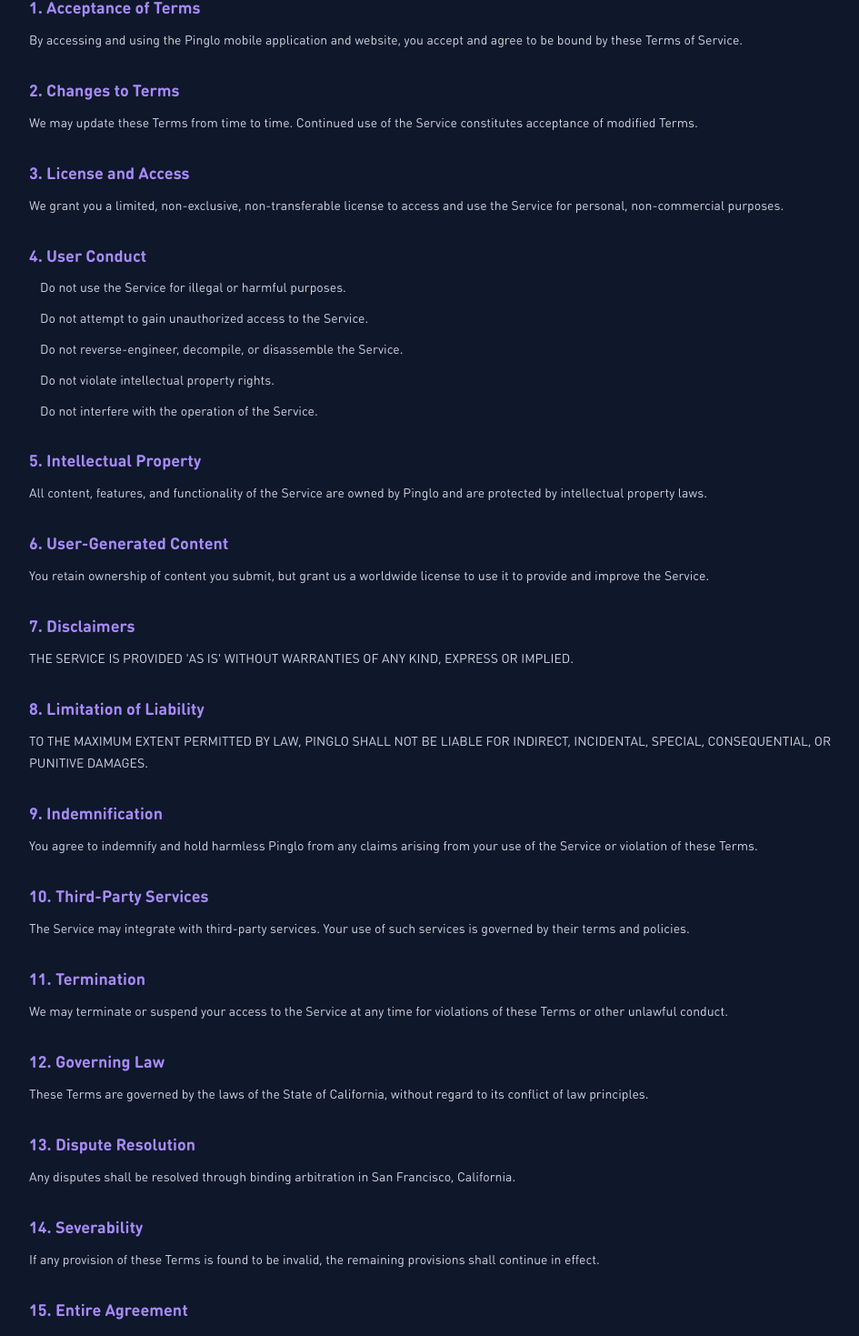
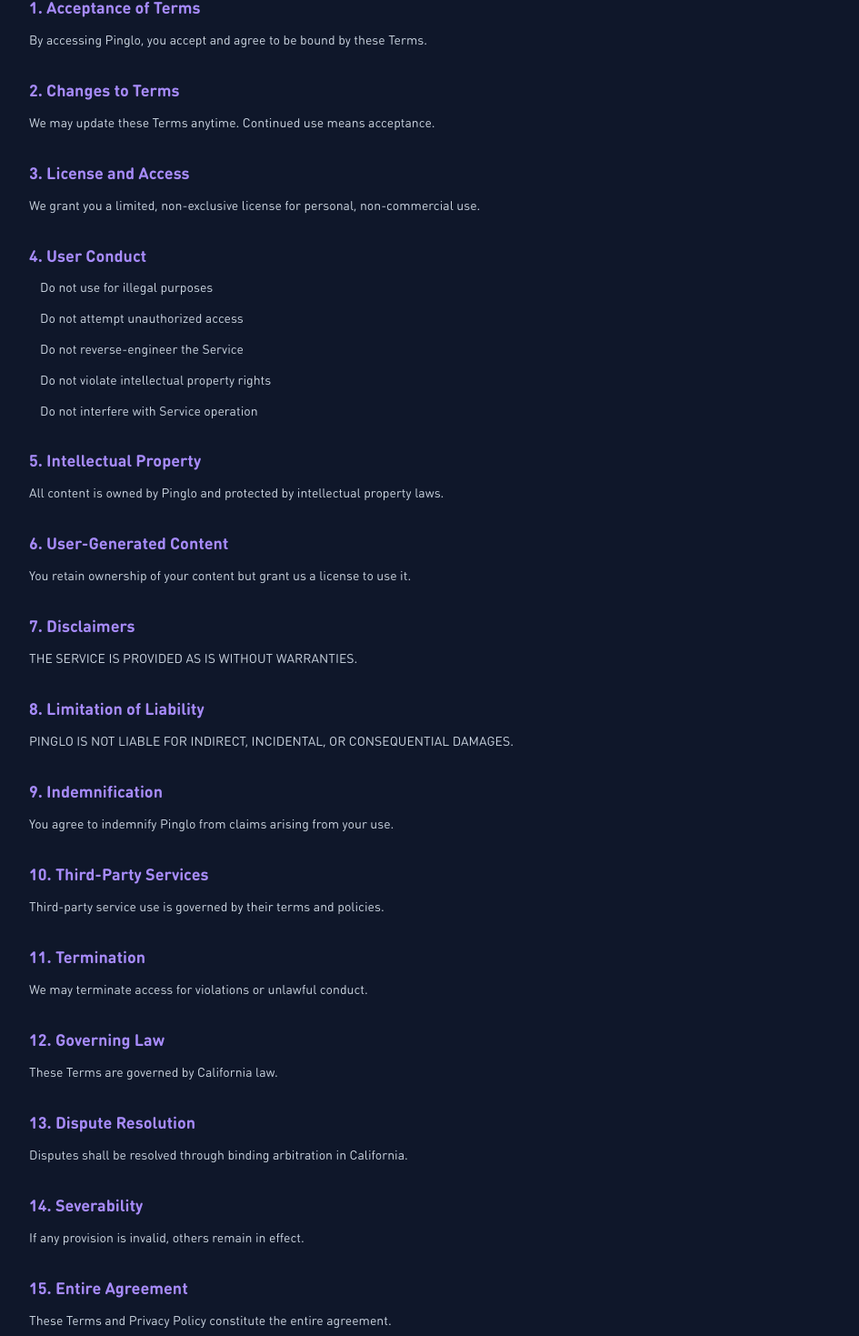
Before and after one commit to lujo18/pinglo-website, a Next.js app: page /legal/terms in a window 1280 px wide. Shown: the part 300-1769 px from the top of the page at 91% size, without its empty margins (158-1103 px from the left). Built offline with nearby package versions, Linux system fonts and the light colour scheme; what @tamagui/config, @tamagui/theme-builder would draw is missing.

Commit message:
Fix: rewrite legal pages with proper quote escaping

```diff
--- a/src/app/legal/terms/page.tsx
+++ b/src/app/legal/terms/page.tsx
@@ -4,44 +4,38 @@ export default function TermsPage() {
   return (
     <div style={{ width: '100%', backgroundColor: '#0f172a', padding: '60px 20px', display: 'flex', flexDirection: 'column', alignItems: 'center', gap: '40px' }}>
       <div style={{ display: 'flex', flexDirection: 'column', alignItems: 'center', gap: '16px', maxWidth: '900px' }}>
-        <h1 style={{ fontSize: '44px', fontWeight: '800', textAlign: 'center', color: '#f1f5f9', margin: 0 }}>
-          Terms of Service
-        </h1>
-        <p style={{ fontSize: '16px', color: '#cbd5e1', textAlign: 'center', margin: 0 }}>
-          Effective Date: October 31, 2025
-        </p>
+        <h1 style={{ fontSize: '44px', fontWeight: '800', textAlign: 'center', color: '#f1f5f9', margin: 0 }}>Terms of Service</h1>
+        <p style={{ fontSize: '16px', color: '#cbd5e1', textAlign: 'center', margin: 0 }}>Effective Date: October 31, 2025</p>
       </div>
 
       <div style={{ width: '100%', maxWidth: '900px', display: 'flex', flexDirection: 'column', gap: '32px' }}>
-        <SectionComponent number="1" title="Acceptance of Terms" content="By accessing and using the Pinglo mobile application and website, you accept and agree to be bound by these Terms of Service." />
-        <SectionComponent number="2" title="Changes to Terms" content="We may update these Terms from time to time. Continued use of the Service constitutes acceptance of modified Terms." />
-        <SectionComponent number="3" title="License and Access" content="We grant you a limited, non-exclusive, non-transferable license to access and use the Service for personal, non-commercial purposes." />
-        <SectionComponent number="4" title="User Conduct" bullets={['Do not use the Service for illegal or harmful purposes.', 'Do not attempt to gain unauthorized access to the Service.', 'Do not reverse-engineer, decompile, or disassemble the Service.', 'Do not violate intellectual property rights.', 'Do not interfere with the operation of the Service.']} />
-        <SectionComponent number="5" title="Intellectual Property" content="All content, features, and functionality of the Service are owned by Pinglo and are protected by intellectual property laws." />
-        <SectionComponent number="6" title="User-Generated Content" content="You retain ownership of content you submit, but grant us a worldwide license to use it to provide and improve the Service." />
-        <SectionComponent number="7" title="Disclaimers" content="THE SERVICE IS PROVIDED 'AS IS' WITHOUT WARRANTIES OF ANY KIND, EXPRESS OR IMPLIED." />
-        <SectionComponent number="8" title="Limitation of Liability" content="TO THE MAXIMUM EXTENT PERMITTED BY LAW, PINGLO SHALL NOT BE LIABLE FOR INDIRECT, INCIDENTAL, SPECIAL, CONSEQUENTIAL, OR PUNITIVE DAMAGES." />
-        <SectionComponent number="9" title="Indemnification" content="You agree to indemnify and hold harmless Pinglo from any claims arising from your use of the Service or violation of these Terms." />
-        <SectionComponent number="10" title="Third-Party Services" content="The Service may integrate with third-party services. Your use of such services is governed by their terms and policies." />
-        <SectionComponent number="11" title="Termination" content="We may terminate or suspend your access to the Service at any time for violations of these Terms or other unlawful conduct." />
-        <SectionComponent number="12" title="Governing Law" content="These Terms are governed by the laws of the State of California, without regard to its conflict of law principles." />
-        <SectionComponent number="13" title="Dispute Resolution" content="Any disputes shall be resolved through binding arbitration in San Francisco, California." />
-        <SectionComponent number="14" title="Severability" content="If any provision of these Terms is found to be invalid, the remaining provisions shall continue in effect." />
-        <SectionComponent number="15" title="Entire Agreement" content="These Terms, along with our Privacy Policy, constitute the entire agreement between you and Pinglo." />
-        <SectionComponent number="16" title="Contact" bullets={['For questions: hello@pinglo.app']} />
+        <Sec n="1" t="Acceptance of Terms" c="By accessing Pinglo, you accept and agree to be bound by these Terms." />
+        <Sec n="2" t="Changes to Terms" c="We may update these Terms anytime. Continued use means acceptance." />
+        <Sec n="3" t="License and Access" c="We grant you a limited, non-exclusive license for personal, non-commercial use." />
+        <Sec n="4" t="User Conduct" b={['Do not use for illegal purposes', 'Do not attempt unauthorized access', 'Do not reverse-engineer the Service', 'Do not violate intellectual property rights', 'Do not interfere with Service operation']} />
+        <Sec n="5" t="Intellectual Property" c="All content is owned by Pinglo and protected by intellectual property laws." />
+        <Sec n="6" t="User-Generated Content" c="You retain ownership of your content but grant us a license to use it." />
+        <Sec n="7" t="Disclaimers" c="THE SERVICE IS PROVIDED AS IS WITHOUT WARRANTIES." />
+        <Sec n="8" t="Limitation of Liability" c="PINGLO IS NOT LIABLE FOR INDIRECT, INCIDENTAL, OR CONSEQUENTIAL DAMAGES." />
+        <Sec n="9" t="Indemnification" c="You agree to indemnify Pinglo from claims arising from your use." />
+        <Sec n="10" t="Third-Party Services" c="Third-party service use is governed by their terms and policies." />
+        <Sec n="11" t="Termination" c="We may terminate access for violations or unlawful conduct." />
+        <Sec n="12" t="Governing Law" c="These Terms are governed by California law." />
+        <Sec n="13" t="Dispute Resolution" c="Disputes shall be resolved through binding arbitration in California." />
+        <Sec n="14" t="Severability" c="If any provision is invalid, others remain in effect." />
+        <Sec n="15" t="Entire Agreement" c="These Terms and Privacy Policy constitute the entire agreement." />
+        <Sec n="16" t="Contact" b={['For questions: hello@pinglo.app']} />
       </div>
     </div>
   )
 }
 
-function SectionComponent({ number, title, content, bullets }: any) {
+function Sec({n, t, c, b}: {n: string, t: string, c?: string, b?: string[]}) {
   return (
     <div style={{ display: 'flex', flexDirection: 'column', gap: '12px' }}>
-      <p style={{ fontSize: '18px', fontWeight: '700', color: '#a78bfa', margin: 0 }}>
-        {number}. {title}
-      </p>
-      {content && <p style={{ fontSize: '14px', color: '#cbd5e1', lineHeight: '24px', margin: 0 }}>{content}</p>}
-      {bullets && bullets.map((bullet: string, i: number) => (
+      <p style={{ fontSize: '18px', fontWeight: '700', color: '#a78bfa', margin: 0 }}>{n}. {t}</p>
+      {c && <p style={{ fontSize: '14px', color: '#cbd5e1', lineHeight: '24px', margin: 0 }}>{c}</p>}
+      {b && b.map((bullet, i) => (
         <div key={i} style={{ display: 'flex', gap: '12px', alignItems: 'flex-start' }}>
           <span style={{ fontSize: '14px', color: '#a78bfa', fontWeight: '600' }}></span>
           <p style={{ fontSize: '14px', color: '#cbd5e1', lineHeight: '22px', margin: 0 }}>{bullet}</p>
```
Also changed, not shown: src/app/legal/privacy/page.tsx (+21 -27 lines).
